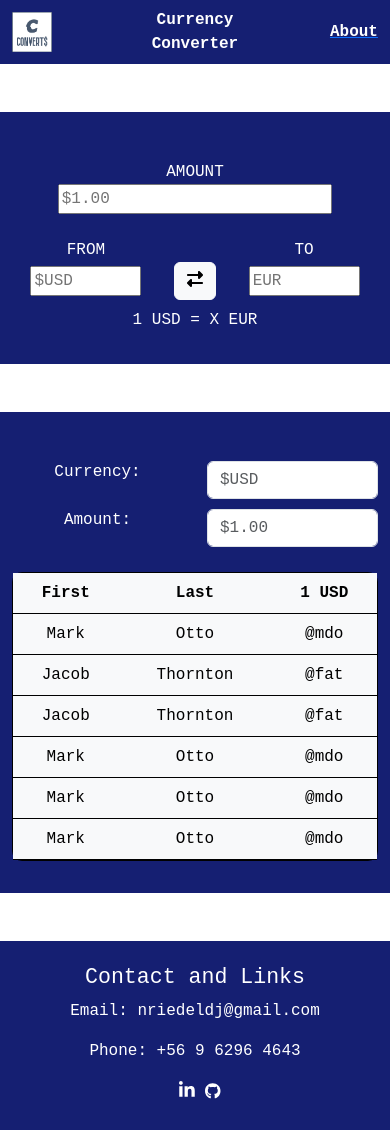
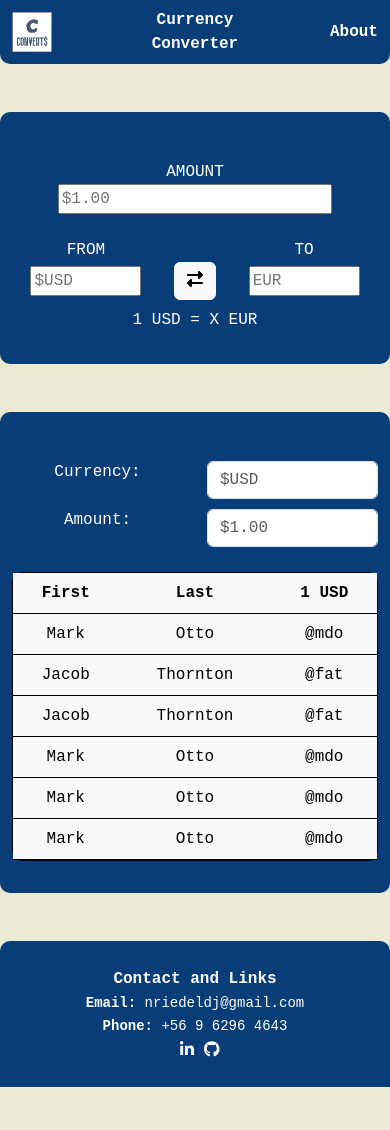
Before and after one commit to NRDJ/currency-converter.github.io, a React (Create React App) app in the folder app/: page / in a window 390 px wide. After the commit the page ends 1087 px from the top, so only its background shows below. Built offline with nearby package versions, Linux system fonts and the light colour scheme.

Commit message:
style: change font size, change bg colors, make footer responsive, make container borders rounded

```diff
--- a/app/src/App.css
+++ b/app/src/App.css
@@ -45,9 +45,20 @@ html {
   font-style: Monospace;
 }
 
+body {
+  background-color: #EBEBD3;
+  color: white;
+}
+
+a {
+  text-decoration: none;
+  color: inherit;
+}
+
+
 @media only screen and (max-width: 1601px) {
   p  {
-    font-size: 36px;
+    font-size: 34px;
   }
 
   nav img {
@@ -96,24 +107,32 @@ html {
 }
 
 /* navbar section*/
-#nav {
-  background-color: rgb(21, 31, 114);
-}
-
 nav img {
   max-width: 100px;
 }
 
 nav p {
-  color: white;
   font-weight: bold;
   margin: 0; /* Remove default margins to improve spacing */
 }
 
 /* main section */
+.container {
+  border-radius: 10px;
+}
 
-#main-converter, #main-table, footer {
-  background-color: rgb(21, 31, 114);
+nav {
+  border-bottom-left-radius: 10px;
+  border-bottom-right-radius: 10px;
+}
+
+footer {
+  border-top-left-radius: 10px;
+  border-top-right-radius: 10px;
+}
+
+#main-converter, #main-table, nav, footer {
+  background-color: #083D77;
 }
 
 table.rounded-corners {
@@ -123,7 +142,16 @@ table.rounded-corners {
   border: 1px solid black;
  }
 
+/* footer */
+
+footer p {
+  margin: 2px;
+}
+
+.bold {
+  font-weight: bold;
+}
+
 .linkedin {
   margin: 10px;
-  font-size: large;
 }
--- a/app/src/App.js
+++ b/app/src/App.js
@@ -20,7 +20,7 @@ const Navbar = () => {
           <p>Currency Converter</p>
         </div>
         <div class="col-4 text-end">
-          <a href=""><p>About</p></a>
+          <p><a href="">About</a></p>
         </div>
       </div>
     </div>
@@ -227,28 +227,28 @@ const Table = () => {
   );
 }
 
-const Footer = () => {
-  return (
-      <footer class="text-white py-4">
-        <div class="container">
-            <div class="text-center">
-              <h4>Contact and Links</h4>
-              <p>Email: nriedeldj@gmail.com</p>
-              <p>Phone: +56 9 6296 4643</p>
-              <a target="_blank" href="https://linkedin.com/in/nicolás-riedel-a13539156" class="text-white linkedin">{linkedin}</a>
-              <a target="_blank" href="https://github.com/NRDJ" class="text-white">{github}</a>
-            </div>
-          </div>
-      </footer>
-  );
-}
-
 const Main = () => {
   return (
     <div>
       <Converter />
       <Table />
     </div>
+  );
+}
+
+const Footer = () => {
+  return (
+      <footer class="text-white py-4">
+        <div class="container">
+            <div class="text-center">
+              <p class="bold">Contact and Links</p>
+              <p class="small"><span class="bold">Email:</span> nriedeldj@gmail.com</p>
+              <p class="small"><span class="bold">Phone:</span> +56 9 6296 4643</p>
+              <a target="_blank" href="https://linkedin.com/in/nicolás-riedel-a13539156" class="text-white linkedin">{linkedin}</a>
+              <a target="_blank" href="https://github.com/NRDJ" class="text-white">{github}</a>
+            </div>
+          </div>
+      </footer>
   );
 }
 
--- a/app/src/index.css
+++ b/app/src/index.css
@@ -5,7 +5,6 @@ body {
     sans-serif;
   -webkit-font-smoothing: antialiased;
   -moz-osx-font-smoothing: grayscale;
-  color: white;
 }
 
 code {
```
